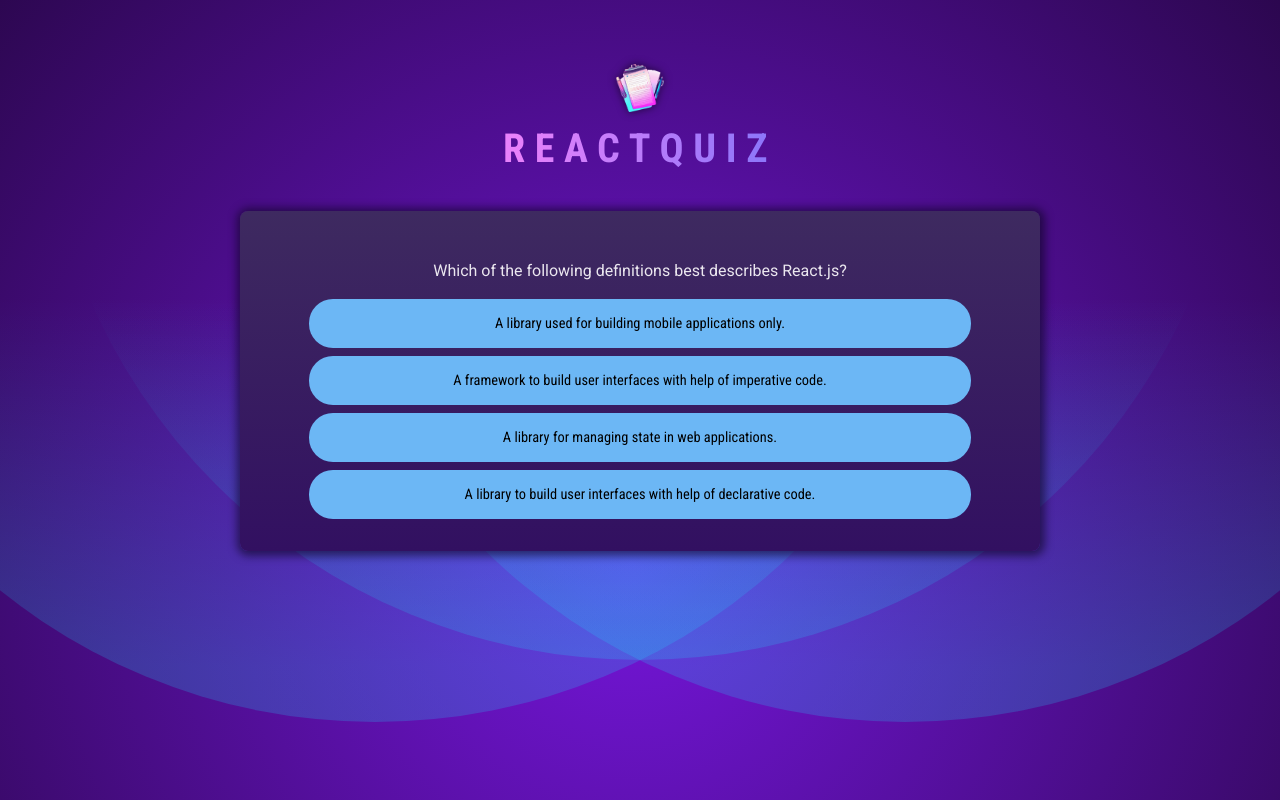
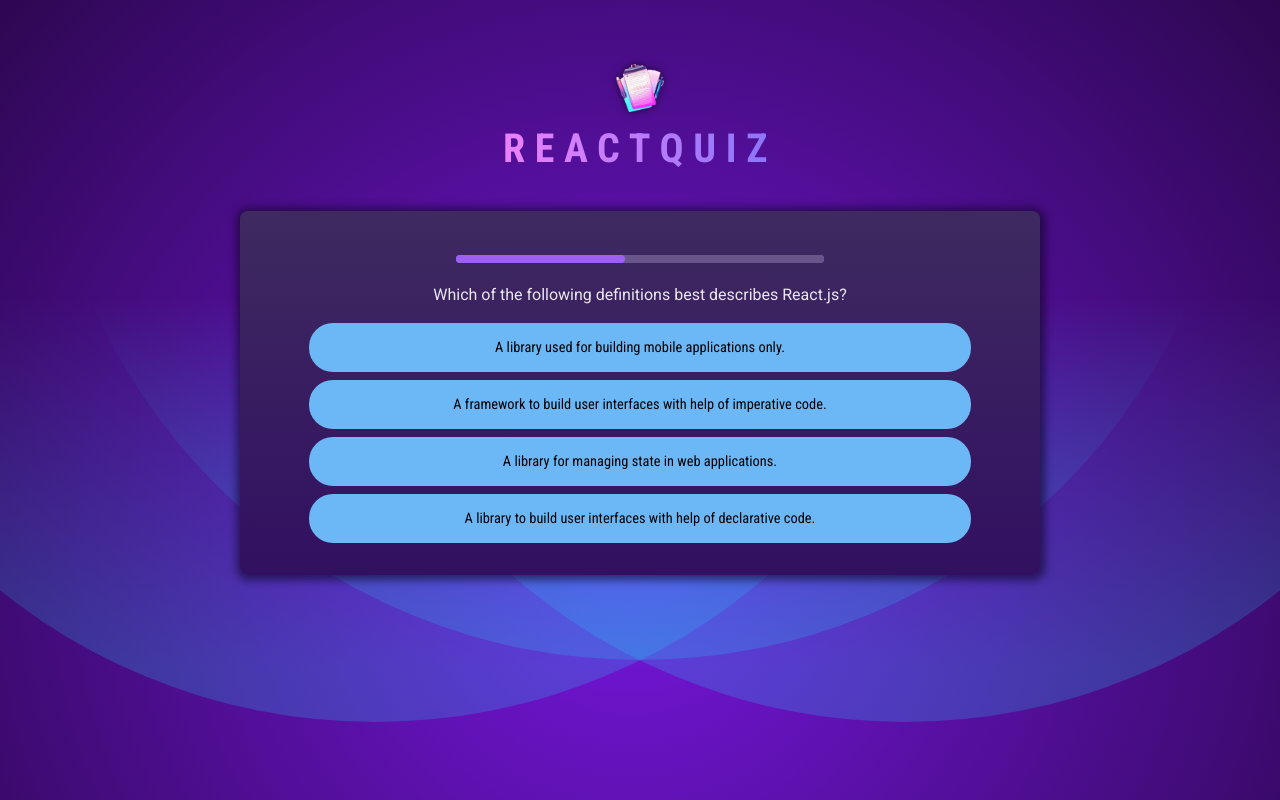
Before and after one commit to Giosue1994/react-quiz-app-demo, a React (Vite) app: page / in a window 1280 px wide. Built offline with nearby package versions, Linux system fonts and the light colour scheme.

Commit message:
progressbar e risoste corrette

```diff
--- /dev/null
+++ b/src/components/Answers.jsx
@@ -0,0 +1,78 @@
+import { useContext, useRef, useState } from "react";
+import QUESTIONS from "../questions.js";
+import { QuizContext } from "../store/quiz-context.jsx";
+
+export default function Answers({index}) {
+  const shufflingAnswers = useRef();
+  const [answer, setAnswer] = useState({
+    selectedAnswer: "",
+    isCorrect: null,
+  });
+
+  const { selectedAnswer } = useContext(QuizContext);
+
+  if (!shufflingAnswers.current) {
+    shufflingAnswers.current = [...QUESTIONS[index].answers].sort(
+      () => Math.random() - 0.5
+    );
+  }
+
+  let answerState = "";
+
+  function handleSelectAnswer(answer) {
+    setAnswer({
+      selectedAnswer: answer,
+      isCorrect: null,
+    });
+
+    setTimeout(() => {
+
+      setAnswer({
+        selectedAnswer: answer,
+        isCorrect: QUESTIONS[index].answers[0] === answer,
+      });
+
+      setTimeout(() => {
+        selectedAnswer(answer);
+      }, 2000);
+    }, 1000);
+  }
+
+  if (answer.selectedAnswer && answer.isCorrect !== null) {
+    answerState = answer.isCorrect ? "correct" : "wrong";
+  } else if (answer.selectedAnswer) {
+    answerState = "answered";
+  }
+
+  return (
+    <ul id="answers">
+      {shufflingAnswers.current.map((userAnswer) => {
+        const isSelected = answer.selectedAnswer === userAnswer;
+        let cssClasses = "";
+
+        if (answerState === "answered" && isSelected) {
+          cssClasses = "selected";
+        }
+
+        if (
+          (answerState === "correct" || answerState === "wrong") &&
+          isSelected
+        ) {
+          cssClasses = answerState;
+        }
+
+        return (
+          <li key={userAnswer} className="answer">
+            <button
+              className={cssClasses}
+              onClick={() => handleSelectAnswer(userAnswer)}
+              disabled={answerState !== ""}
+            >
+              {userAnswer}
+            </button>
+          </li>
+        );
+      })}
+    </ul>
+  );
+}
--- /dev/null
+++ b/src/components/ProgressBar.jsx
@@ -0,0 +1,25 @@
+import { useEffect, useState } from "react";
+
+export default function ProgressBar({ timeout, onTimeout }) {
+  const [remainingTime, setRemainingTime] = useState(timeout);
+
+  useEffect(() => {
+    const timer = setTimeout(onTimeout, timeout);
+
+    return () => {
+      clearTimeout(timer);
+    };
+  }, [timeout, onTimeout]);
+
+  useEffect(() => {
+    const interval = setInterval(() => {
+      setRemainingTime((prevTime) => prevTime - 100);
+    }, 100);
+
+    return () => {
+      clearInterval(interval)
+    }
+  }, []);
+
+  return <progress id="question-time" value={remainingTime} max={timeout} />;
+}
--- /dev/null
+++ b/src/components/Question.jsx
@@ -0,0 +1,22 @@
+import { useContext } from "react";
+import QUESTIONS from "../questions.js";
+import { QuizContext } from '../store/quiz-context.jsx';
+import ProgressBar from "./ProgressBar.jsx";
+import Answers from "./Answers.jsx";
+
+export default function Question() {
+    const { items, skipAnswer } = useContext(QuizContext);
+
+    const activeQuestionIndex = items.length;
+
+  return (
+    <div id="question">
+      {/* impostare una chiave per il componente ProgressBar per fare in modo che venga ricaricato */}
+      <ProgressBar timeout={10000} onTimeout={skipAnswer} />
+
+      <p>{QUESTIONS[activeQuestionIndex].text}</p>
+
+      <Answers index={activeQuestionIndex} />
+    </div>
+  );
+}
--- a/src/components/Quiz.jsx
+++ b/src/components/Quiz.jsx
@@ -1,40 +1,24 @@
-import { useContext } from 'react';
+import { useContext } from "react";
 import QUESTIONS from '../questions.js';
 import QuizSummary from "./QuizSummary.jsx";
 import { QuizContext } from '../store/quiz-context.jsx';
+import Question from "./Question.jsx";
 
 export default function Quiz() {
-  const { items, selectedAnswer } = useContext(QuizContext);
-  console.log(items);
+  const { items } = useContext(QuizContext);
 
   const activeQuestionIndex = items.length;
+
   const quizIsComplete = activeQuestionIndex === QUESTIONS.length;
 
   if (quizIsComplete) {
     return <QuizSummary />;
   }
 
-  const shufflingAnswers = [...QUESTIONS[activeQuestionIndex].answers].sort(
-    () => Math.random() - 0.5
-  );
 
   return (
     <div id="quiz">
-      <div id="question">
-        {/* <progress /> */}
-        <p>{QUESTIONS[activeQuestionIndex].text}</p>
-      </div>
-      <ul id="answers">
-        {shufflingAnswers.map((answer) => {
-          return (
-            <li key={answer} className="answer">
-              <button onClick={() => selectedAnswer(answer)}>
-                {answer}
-              </button>
-            </li>
-          );
-        })}
-      </ul>
+      <Question key={activeQuestionIndex} />
     </div>
   );
 }
--- a/src/components/QuizSummary.jsx
+++ b/src/components/QuizSummary.jsx
@@ -14,7 +14,7 @@
       <ol>
         {items.map((answer, index) => {
           return (
-            <li key={answer}>
+            <li key={index}>
               <h3>{index + 1}</h3>
               <p className="question">{QUESTIONS[index].text}</p>
               <p className="user-answer">{answer}</p>
--- a/src/store/quiz-context.jsx
+++ b/src/store/quiz-context.jsx
@@ -1,43 +1,49 @@
-import { createContext, useReducer } from "react";
+import { createContext, useReducer, useCallback } from "react";
 
 export const QuizContext = createContext({
     items: [],
-    selectedAnswer: () => {}
+    selectedAnswer: () => {},
+    skipAnswer: () => {}
 })
 
 function quizReducer(state, action) {
     if (action.type === "SELECT") {
+      const userAnswers = [
+        ...state.userAnswers,
+        action.payload.answer,
+      ];
 
-        const userAnswers = [
-          ...state.userAnswers,
-          action.payload,
-        ];
-
-        return {
-          userAnswers: userAnswers
-        };
+      return {
+        userAnswers: userAnswers,
+      };
     }
 
     return state;
 }
 
 export default function QuizContextProvider({children}) {
-
     const [userAnswersState, userAnswersDispatch] = useReducer(quizReducer, {
       userAnswers: [],
     });
 
-    function handleSelectedAnswer(selectedAnswer,) {
+    const handleSelectedAnswer = useCallback(
+      function handleSelectedAnswer(selectedAnswer) {
         userAnswersDispatch({
           type: "SELECT",
-          payload: selectedAnswer,
+          payload: {
+            answer: selectedAnswer,
+          },
         });
-    }
+      },
+      []
+    );
 
+    const handleSkipAnswer = useCallback(() => handleSelectedAnswer(null), []);
 
     const quizCtx = {
       items: userAnswersState.userAnswers,
       selectedAnswer: handleSelectedAnswer,
+      skipAnswer: handleSkipAnswer,
     };
 
     return (
```
